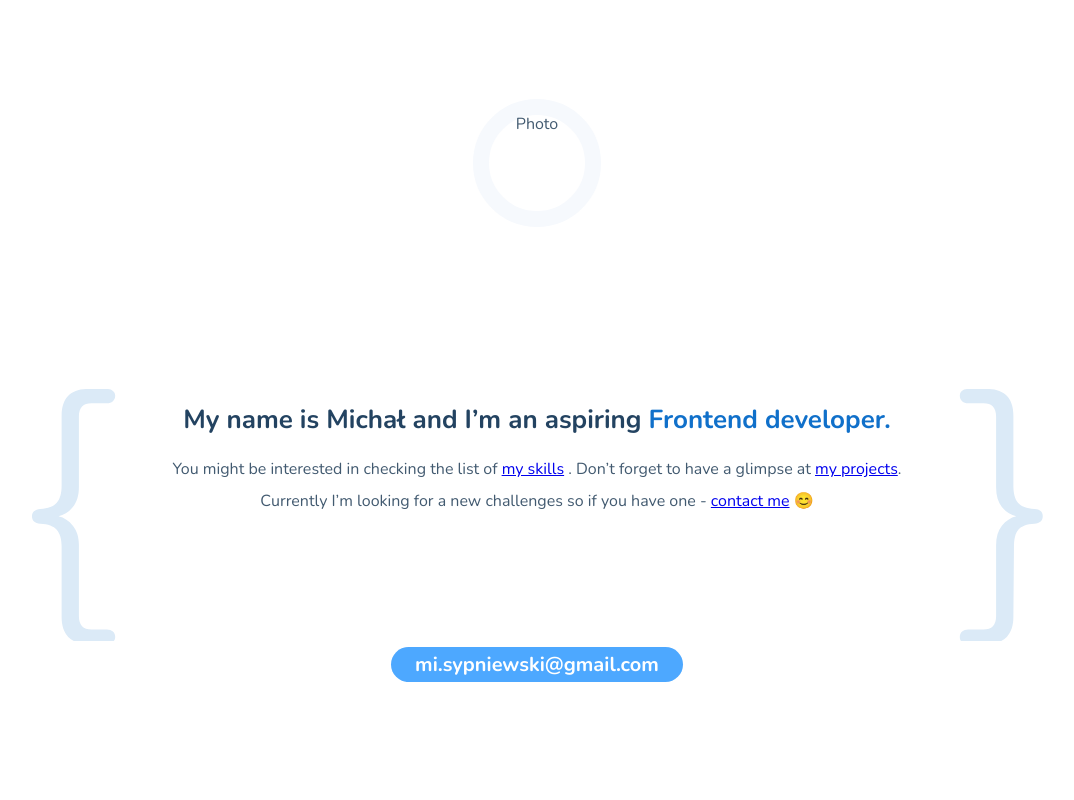
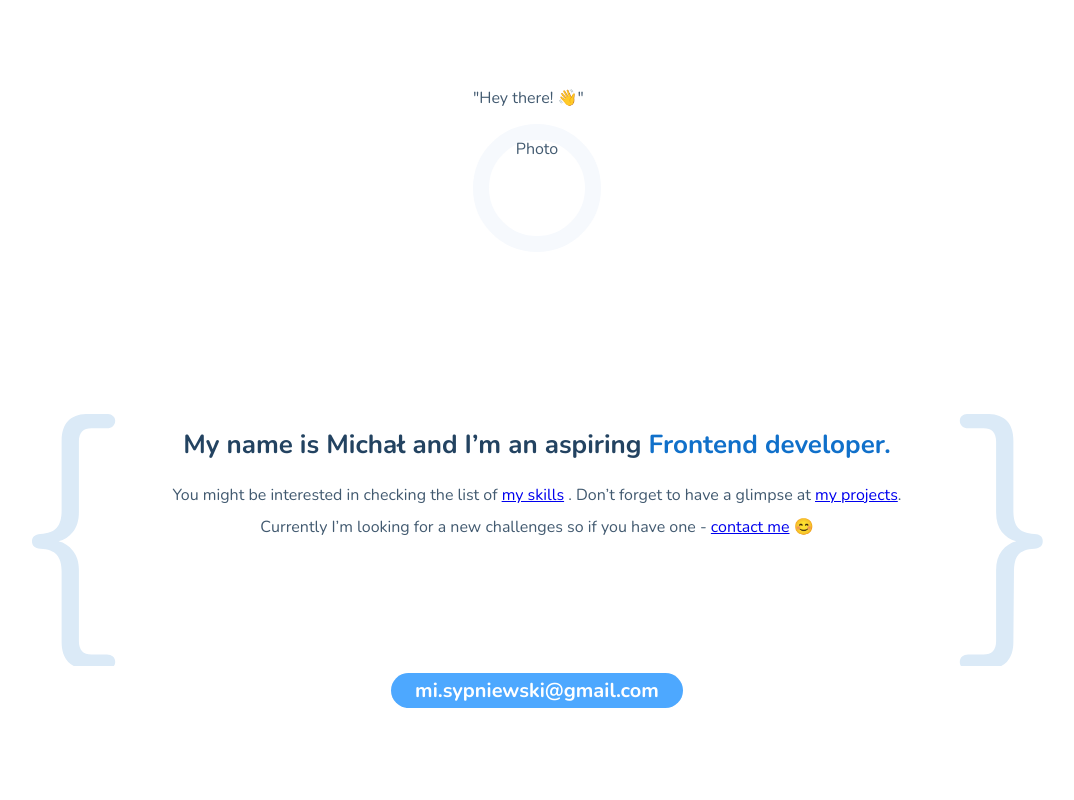
Before and after one commit to MiSypniewski/homepage, a website built with webpack: page src/pages/index.html in a window 1280 px wide. Shown: the top 800 px of the page, without its empty margins (103-1177 px from the left). Built offline with nearby package versions, Linux system fonts and the light colour scheme.

Commit message:
feat: add hero image box

```diff
--- a/src/pages/index.html
+++ b/src/pages/index.html
@@ -128,7 +128,10 @@
   <body>
     <main>
       <header class="header">
-        <div class="header__img">Photo</div>
+        <div class="header__imgbox">
+          <p class="header__hello">"Hey there! 👋"</p>
+          <div class="header__img">Photo</div>
+        </div>
         <div class="header__wrapper">
           <div class="header__box">
             <h1 class="header__header">
```
